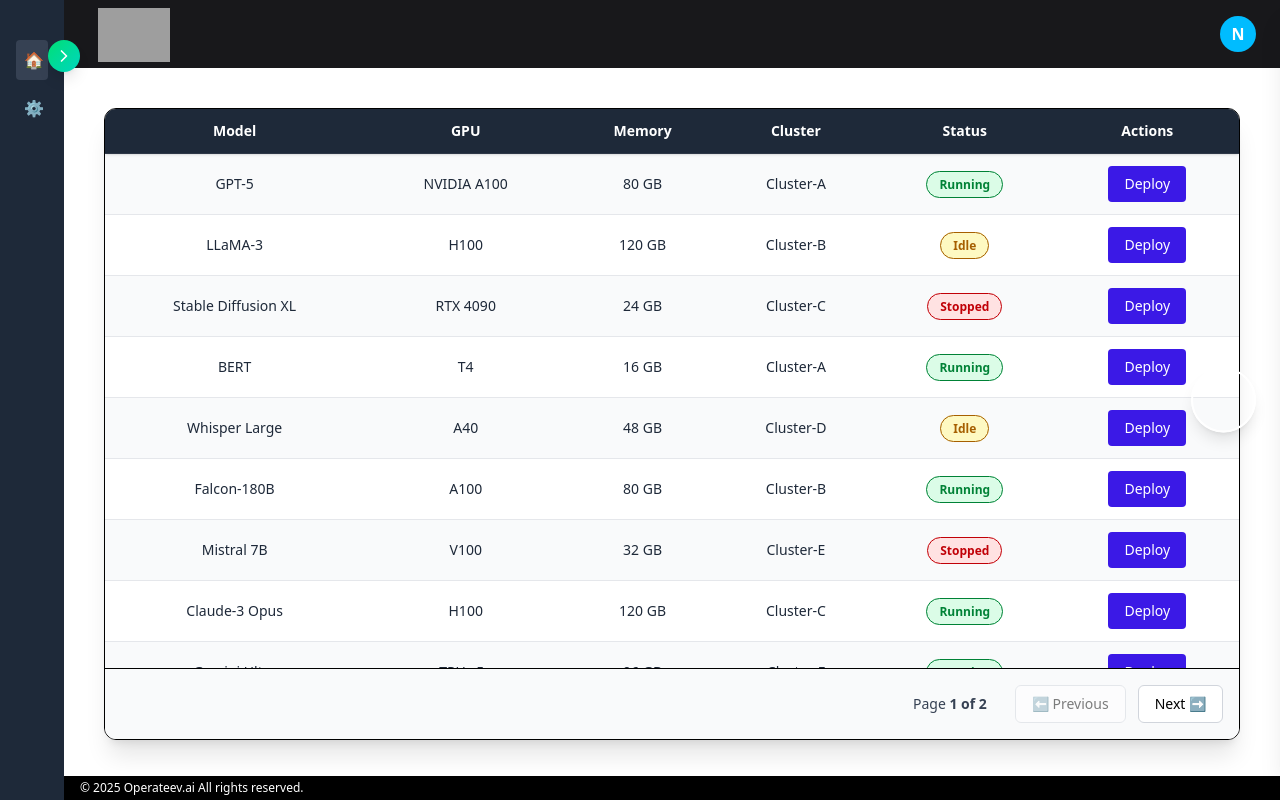
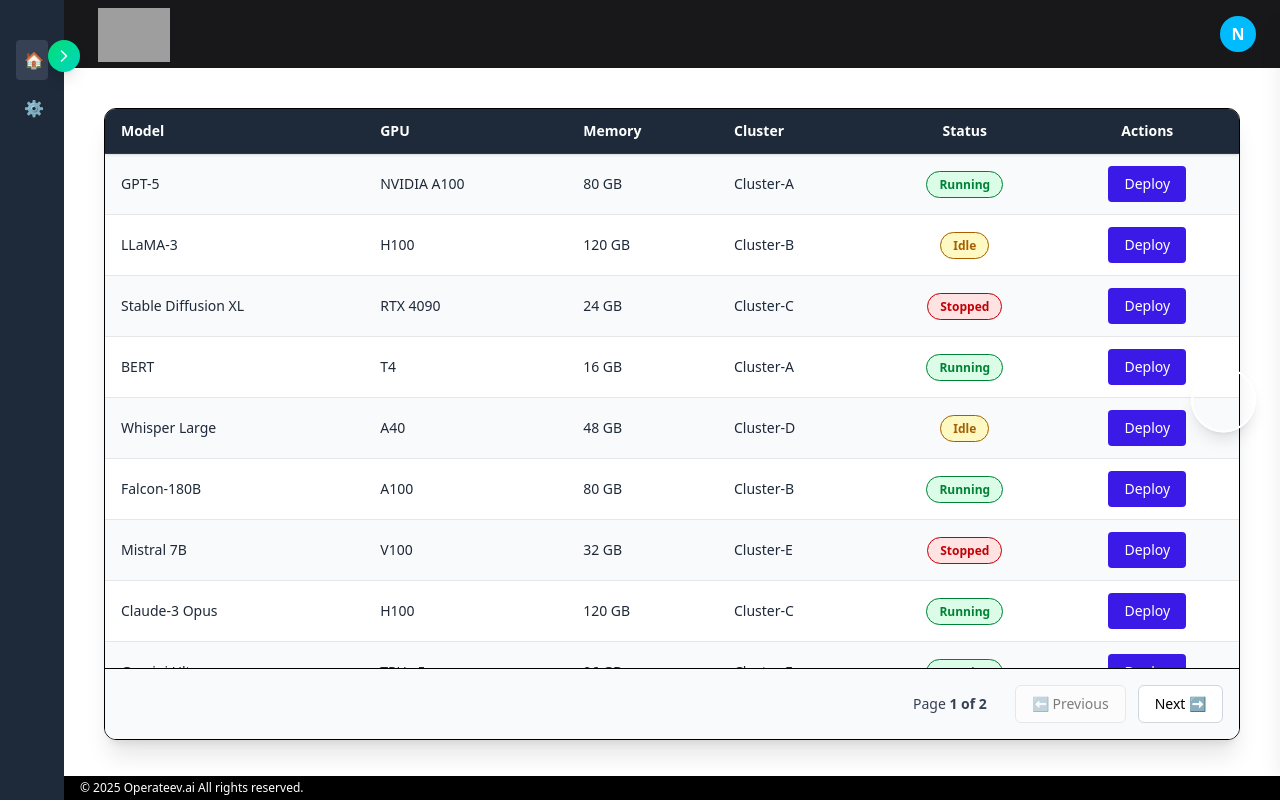
Before and after one commit to argadenil/operateev-ai, a Next.js app: page / in a window 1280 px wide. Built offline with nearby package versions, Linux system fonts and the light colour scheme; grey boxes are pictures that could not be loaded.

Commit message:
alignment changes added

```diff
--- a/app/components/dashboard.tsx
+++ b/app/components/dashboard.tsx
@@ -96,36 +96,44 @@ export default function Dashboard() {
           <table className="w-full border-collapse">
             <thead className="sticky top-0 bg-gray-800 shadow-sm z-10">
               {table.getHeaderGroups().map((headerGroup) => (
-                <tr key={headerGroup.id} className="text-left text-sm text-white">
-                  {headerGroup.headers.map((header) => (
+                <tr key={headerGroup.id} className="text-sm text-white">
+                  {headerGroup.headers.map((header) => {
+                    const isCenter = header.column.id === "status" || header.column.id === "actions";
+                    return (
                       <th
                         key={header.id}
-                      className="px-4 py-3 border-b border-gray-700 font-semibold text-center"
+                        className={`px-4 py-3 border-b border-gray-700 font-semibold ${isCenter ? "text-center" : "text-start"}`}
                       >
                         {flexRender(header.column.columnDef.header, header.getContext())}
                       </th>
-                  ))}
+                    );
+                  })}
                 </tr>
               ))}
             </thead>
+
             <tbody className="text-sm text-gray-800">
               {table.getRowModel().rows.map((row, i) => (
                 <tr
                   key={row.id}
-                  className={`transition ${i % 2 === 0 ? "bg-gray-50" : "bg-white"
-                    } hover:bg-indigo-50`}
+                  className={`transition ${i % 2 === 0 ? "bg-gray-50" : "bg-white"} hover:bg-indigo-50`}
                 >
-                  {row.getVisibleCells().map((cell) => (
+                  {row.getVisibleCells().map((cell) => {
+                    // Center align for Status and Actions, left for others
+                    const isCenter = cell.column.id === "status" || cell.column.id === "actions";
+                    return (
                       <td
                         key={cell.id}
-                      className="px-4 py-3 border-b border-gray-200 text-center"
+                        className={`px-4 py-3 border-b border-gray-200 ${isCenter ? "text-center" : "text-start"}`}
                       >
                         {flexRender(cell.column.columnDef.cell, cell.getContext())}
                       </td>
-                  ))}
+                    );
+                  })}
                 </tr>
               ))}
             </tbody>
+
           </table>
         </div>
 
```
Lines whose indentation alone changed are shown as unchanged.
